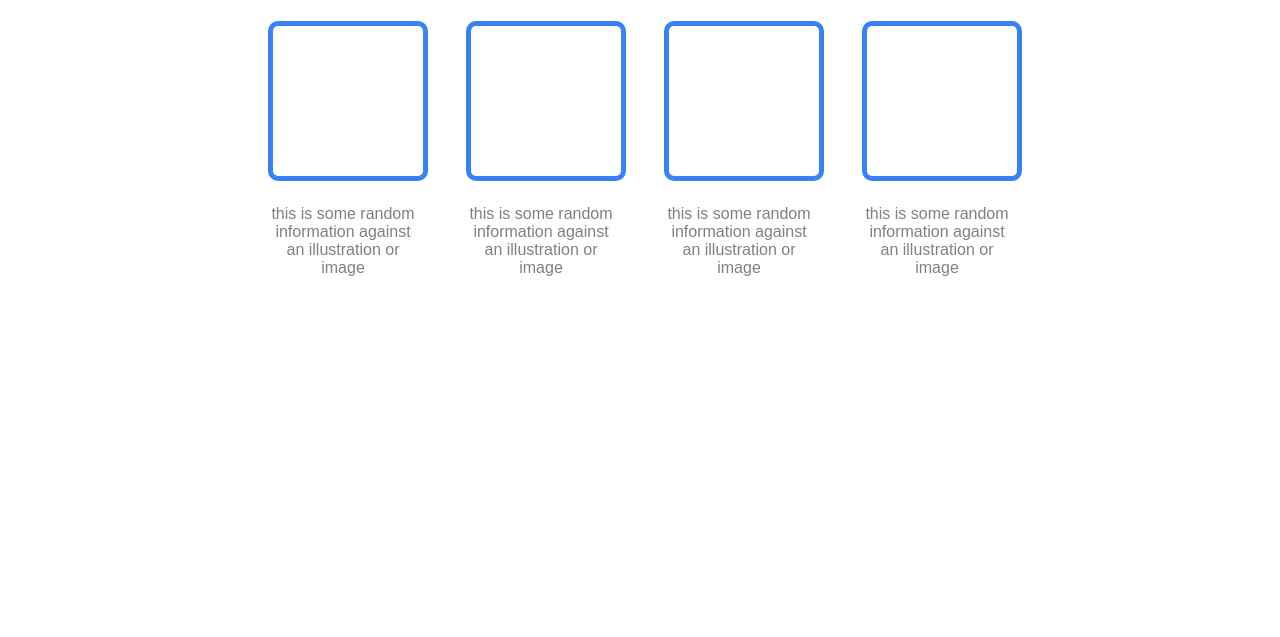
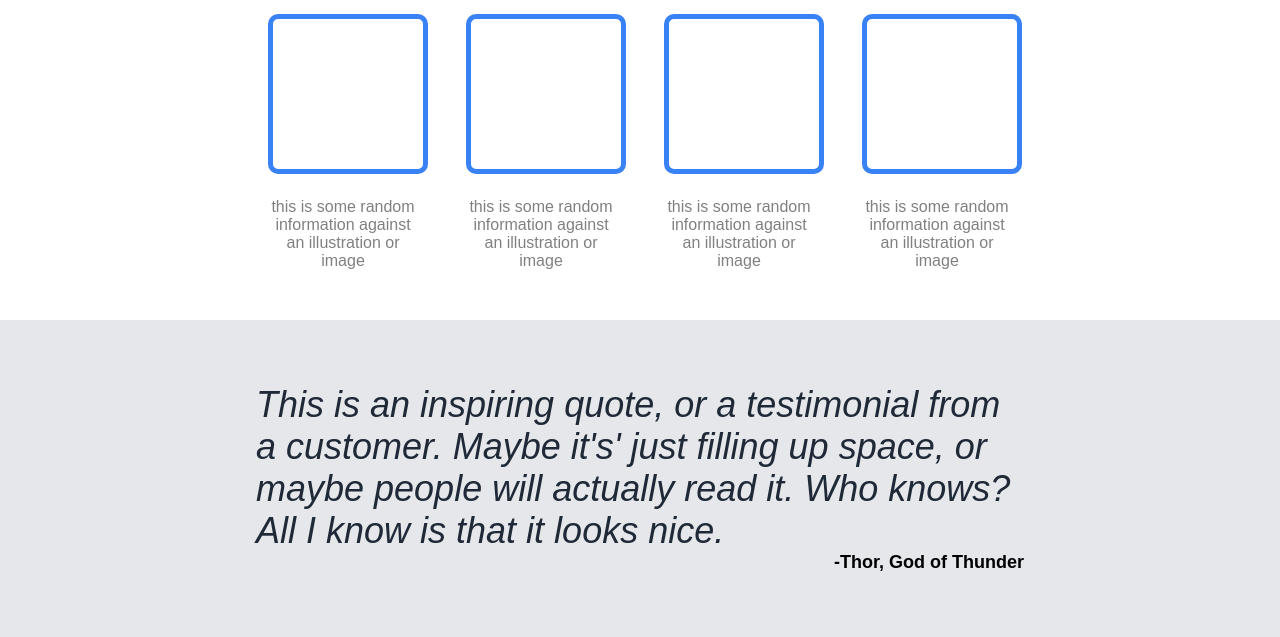
Before and after one commit to sarvaSanjay/LandingPage, a plain HTML site: page index.html in a window 1280 px wide. Shown: the part 564-1201 px from the top of the page. Before the commit the page ends 849 px from the top, so only its background shows below. Drawn offline with Linux system fonts and the light colour scheme.

Commit message:
Completed quote

```diff
--- a/index.html
+++ b/index.html
@@ -47,5 +47,11 @@
             </div>
         </div>
     </div>
+    <div class="quote-body">
+        <div class="quote">This is an inspiring quote, or a testimonial from a customer. Maybe it's' just filling up space, or maybe people will actually read it. Who knows? All I know is that it looks nice.</div>
+        <div class="quoter">
+            <div class="name">-Thor, God of Thunder</div>
+        </div>
+    </div>
 </body>
 </html>
--- a/style.css
+++ b/style.css
@@ -1,5 +1,6 @@
 body {
     font-family: sans-serif;
+    margin: 0px;
 }
 
 .hero{
@@ -94,6 +95,7 @@ ul{
     flex-direction: row;
     justify-content: center;
     gap: 48px;
+    padding-bottom: 50px;
 }
 
 .info {
@@ -116,3 +118,33 @@ ul{
     text-align: center;
     color: gray;
 }
+
+.quote-body {
+    background-color: #E5E7EB;
+    flex-direction: column;
+    display: flex;
+    align-items: center;
+    justify-content: center;
+    padding-top: 5%;
+    padding-bottom: 5%;
+}
+
+.quote {
+    font-size: 36px;
+    font-style: italic;
+    font-weight: lighter;
+    color: #1F2937;
+    width: 60%;
+}
+
+.quoter {
+    display: flex;
+    flex-direction: row;
+    justify-content: flex-end;
+    width: 60%;
+}
+
+.name {
+    font-weight: bold;
+    font-size: 18px;
+}
```
